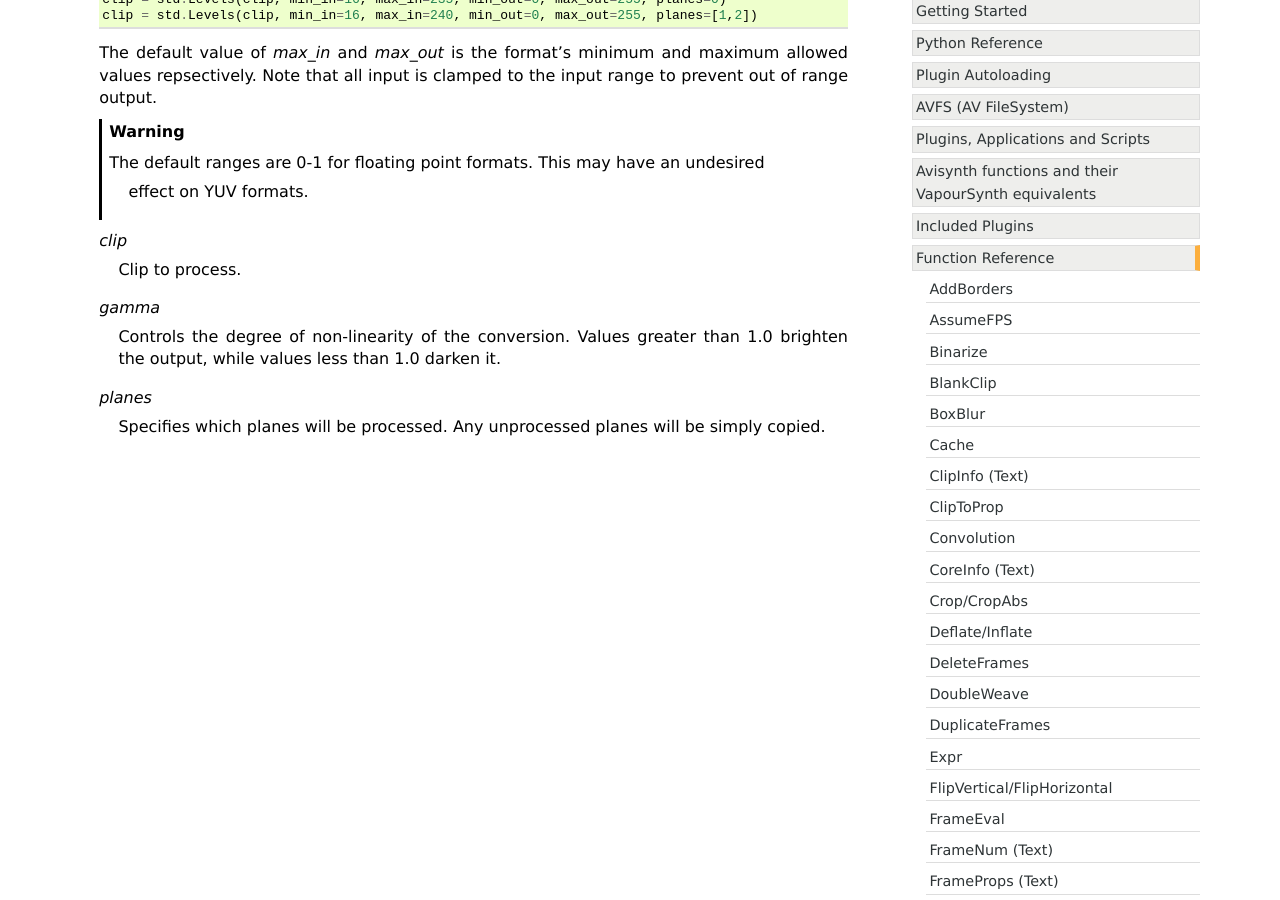
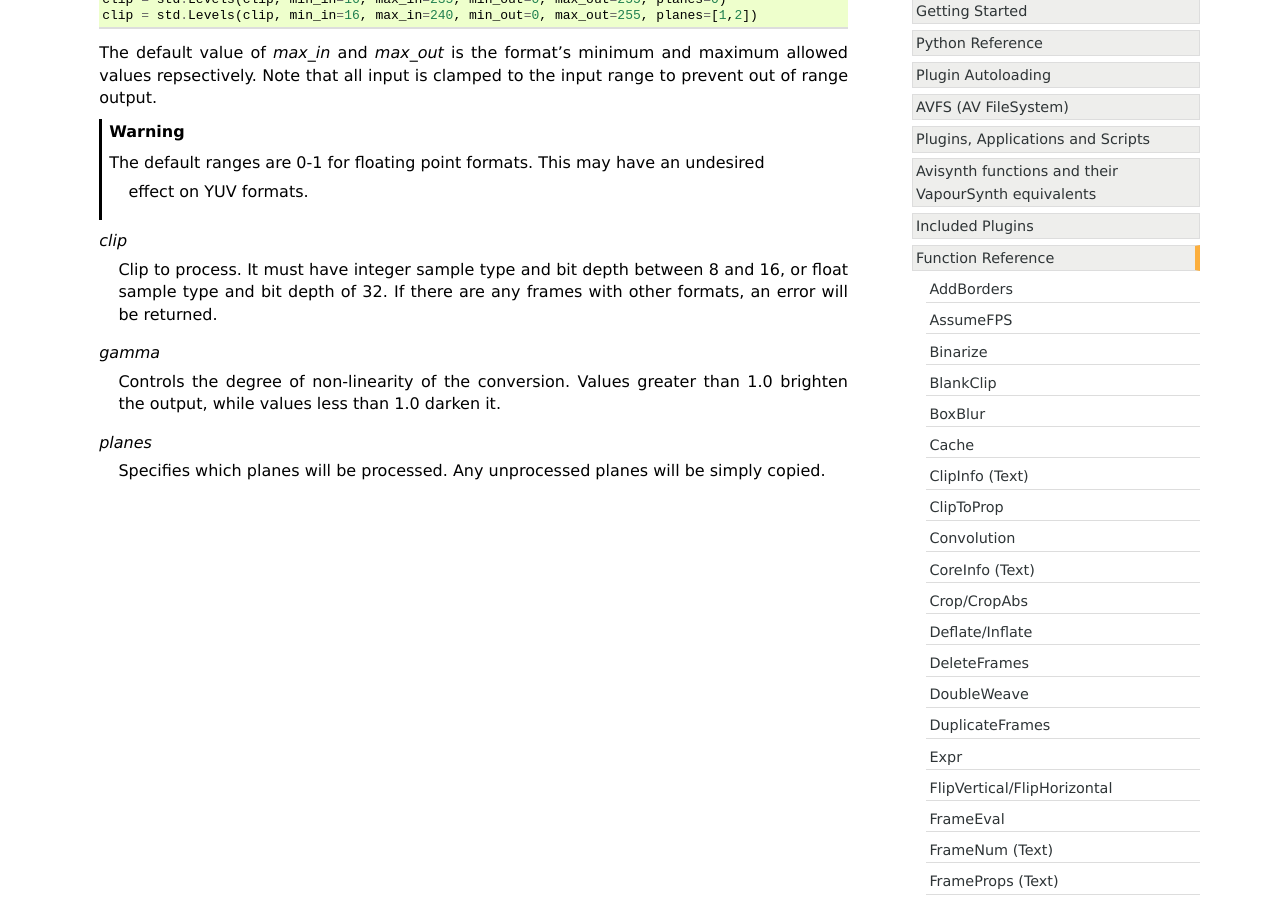
Before and after one commit to vapoursynth/vapoursynth, a Sphinx documentation site: the page built from doc/functions/levels.rst, in a window 1280 px wide and 900 px high, scrolled down 374 px. Built offline with Sphinx 7.4.7, drawn with Linux system fonts in a browser that asks for light colours; formulas are drawn with MathJax 3.

Commit message:
Update levels.rst

```diff
--- a/doc/functions/levels.rst
+++ b/doc/functions/levels.rst
@@ -24,7 +24,10 @@
 	  effect on YUV formats.
 
    *clip*
-      Clip to process.
+      Clip to process. It must have integer sample type and bit depth
+      between 8 and 16, or float sample type and bit depth of 32. If
+      there are any frames with other formats, an error will be
+      returned.
 
    *gamma*
       Controls the degree of non-linearity of the conversion. Values
```
